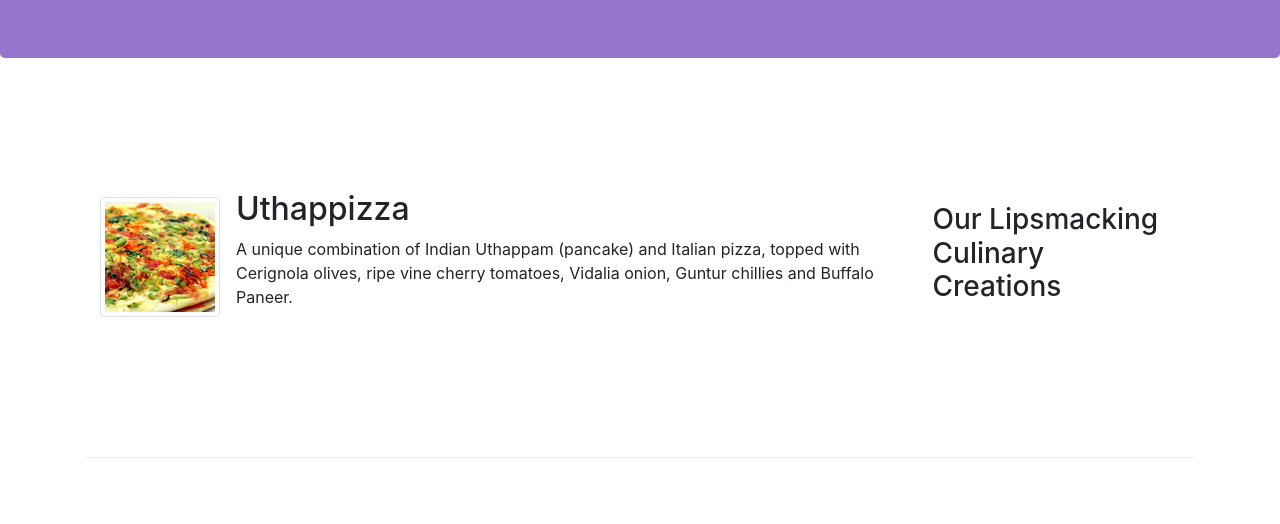
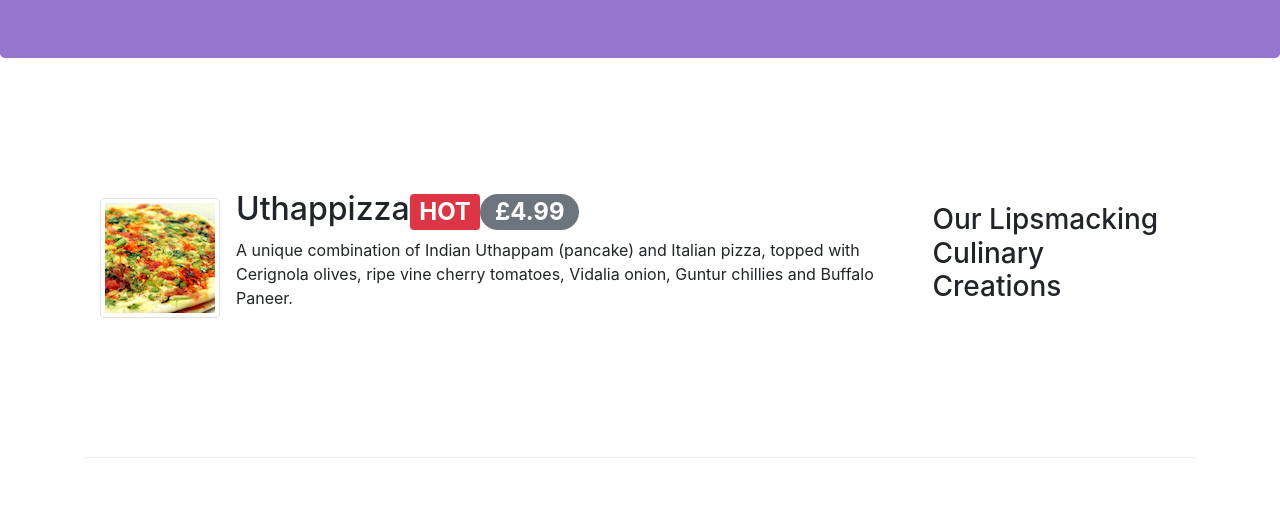
Before and after one commit to albi2/bootstrap-test, a website: page index.html in a window 1280 px wide. Shown: the part 276-800 px from the top of the page. Drawn offline with nearby package versions, Linux system fonts and the light colour scheme.

Commit message:
Adding Badges

```diff
--- a/index.html
+++ b/index.html
@@ -57,7 +57,7 @@
                     <img class="d-flex mr-3 img-thumbnail align-self-center"
                     src="img/uthappizza.png" alt="uthappizza">
                     <div class="media-body">
-                        <h2 class="mt-0">Uthappizza</h2>
+                        <h2 class="mt-0">Uthappizza<span class="badge badge-danger">HOT</span><span class="badge badge-pill badge-secondary">£4.99</span></h2>
                         <p class="d-none d-sm-block">A unique combination of Indian Uthappam (pancake) and Italian pizza, topped with Cerignola olives, ripe vine cherry tomatoes, Vidalia onion, Guntur chillies and Buffalo Paneer.</p>
                     </div>
                 </div>
```
